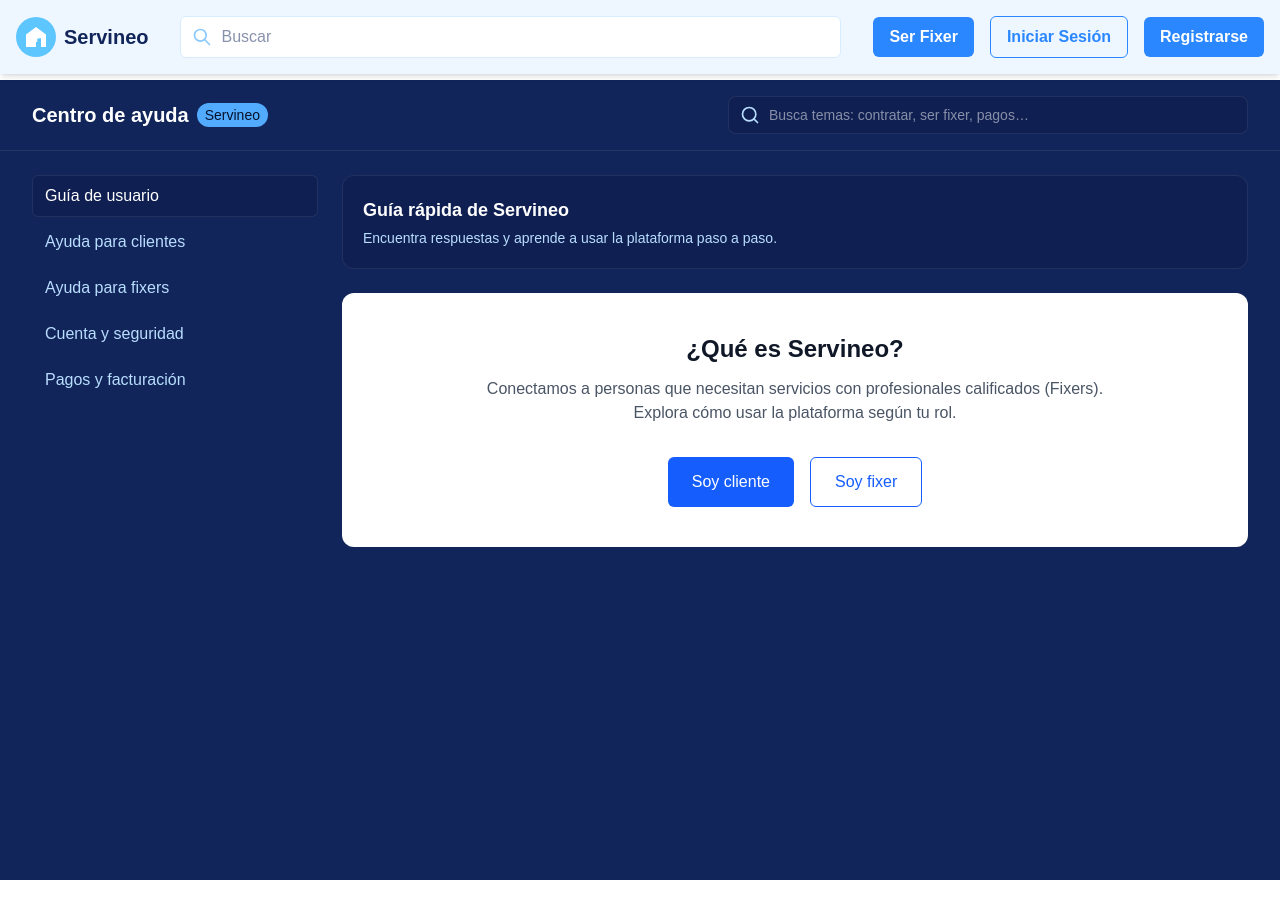
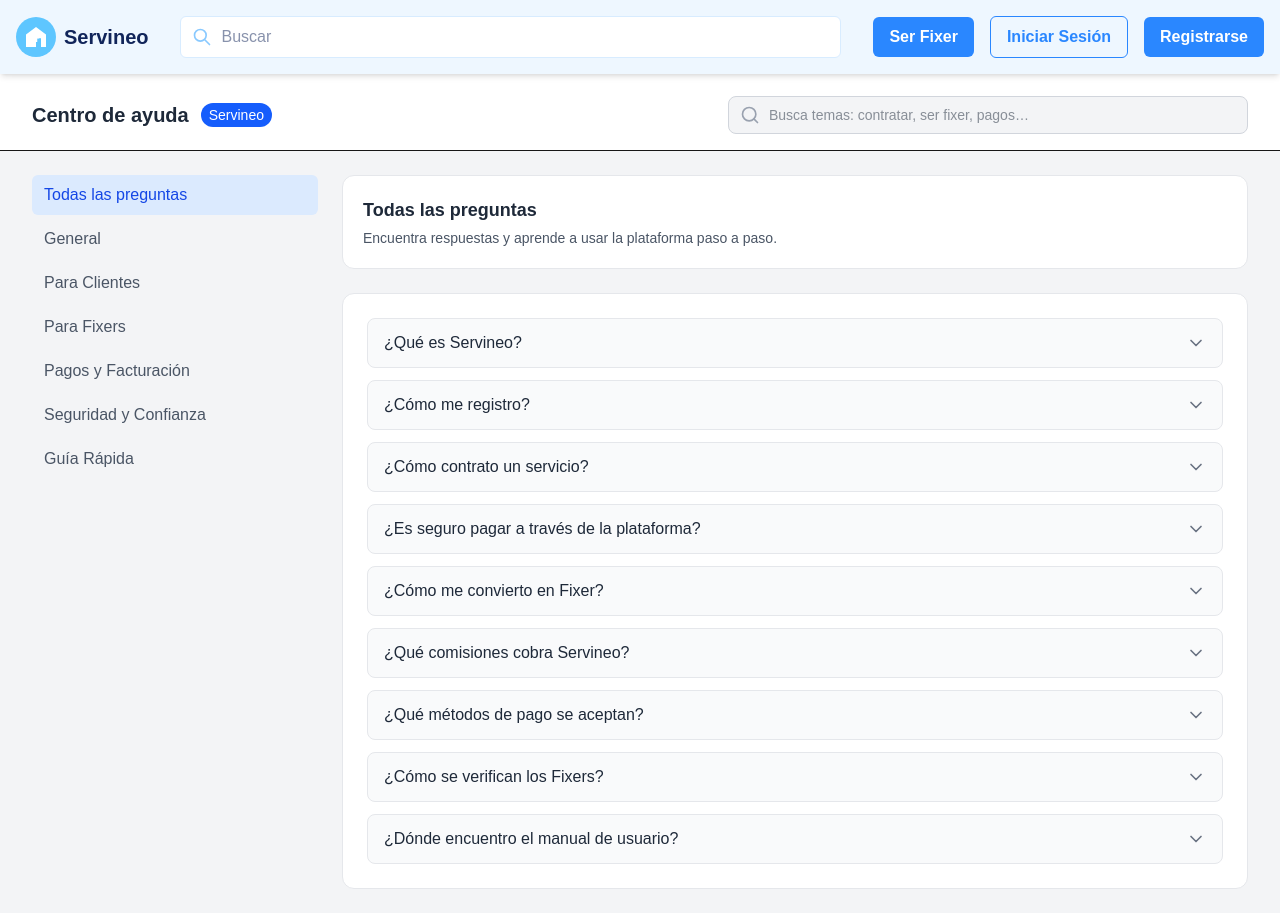
Before and after one commit to robertgt0/alquiler_front, a Next.js app: page /panel in a window 1280 px wide. Before the commit the page ends 880 px from the top, so only its background shows below. Built offline with nearby package versions, Linux system fonts and the light colour scheme.

Commit message:
feat: Mejoras al color del manual de usuario (Banda Fernando)

```diff
--- a/src/app/panel/PanelAyuda.tsx
+++ b/src/app/panel/PanelAyuda.tsx
@@ -1,87 +1,81 @@
+// src/app/components/ayuda/PanelAyuda.tsx
+
 'use client';
-
 import { useMemo, useState } from 'react';
 import { ChevronDown, Search, X } from 'lucide-react';
+import Link from 'next/link';
 
-const COLORS = {
-  base: '#11255a',
-  accent: '#52abff',
-  soft: '#b9ddff',
-  panelBg: '#0f1f51',
-};
-
-type FAQ = { q: string; a: string };
-
-const faqsCliente: FAQ[] = [
-  { q: '¿Cómo busco un servicio?', a: 'Usa el buscador o explora categorías; también puedes usar el mapa en la página principal.' },
-  { q: '¿Cómo contrato a un fixer?', a: 'Entra al perfil del fixer y pulsa “Contratar”. Describe tu necesidad y confirma.' },
-  { q: '¿Cómo se calculan las calificaciones?', a: 'Son un promedio de reseñas de clientes visibles en el perfil del fixer.' },
-];
-
-const faqsFixer: FAQ[] = [
-  { q: '¿Cómo me registro como fixer?', a: 'Desde el menú elige “Ser Fixer”, completa tus datos y valida tu cuenta.' },
-  { q: '¿Cómo recibo solicitudes?', a: 'Los clientes te encuentran por categoría y área. Te notificamos cuando llega una solicitud.' },
-  { q: '¿Cómo mejoro mi visibilidad?', a: 'Completa tu perfil, responde rápido y cuida tus calificaciones.' },
+const faqs = [
+    { id: 'gen-1', cat: 'general', q: '¿Qué es Servineo?', a: 'Servineo es una plataforma que conecta clientes con proveedores de servicios (Fixers) en Cochabamba, Bolivia.' },
+    { id: 'gen-2', cat: 'general', q: '¿Cómo me registro?', a: 'Puedes registrarte como cliente o como fixer usando tu correo electrónico o tu cuenta de Google.' },
+    { id: 'cliente-1', cat: 'cliente', q: '¿Cómo contrato un servicio?', a: 'Busca el servicio que necesitas, revisa los perfiles de los fixers, y haz clic en "Contratar" para enviar tu solicitud.' },
+    { id: 'cliente-2', cat: 'cliente', q: '¿Es seguro pagar a través de la plataforma?', a: 'Sí, utilizamos pasarelas de pago seguras para proteger tu información financiera.' },
+    { id: 'fixer-1', cat: 'fixer', q: '¿Cómo me convierto en Fixer?', a: 'Completa el formulario "Convertirse en Fixer", valida tu identidad y configura tu perfil para empezar a recibir solicitudes.' },
+    { id: 'fixer-2', cat: 'fixer', q: '¿Qué comisiones cobra Servineo?', a: 'Servineo cobra una pequeña comisión por cada trabajo completado a través de la plataforma. Esta comisión nos ayuda a mantener y mejorar el servicio.' },
+    { id: 'pagos-1', cat: 'pagos', q: '¿Qué métodos de pago se aceptan?', a: 'Aceptamos pagos con tarjeta de crédito/débito, transferencias QR y, en algunos casos, efectivo, dependiendo de lo que el Fixer acepte.' },
+    { id: 'seguridad-1', cat: 'seguridad', q: '¿Cómo se verifican los Fixers?', a: 'Los Fixers pasan por un proceso de verificación de identidad para garantizar la confianza y seguridad en la plataforma.' },
+    { id: 'guia-1', cat: 'guia', q: '¿Dónde encuentro el manual de usuario?', a: <p>Puedes acceder al manual de usuario completo haciendo clic aquí: <Link href="/manual-de-usuario" className="text-blue-600 underline">Ver Manual</Link></p> },
 ];
 
 const categorias = [
-  { id: 'guia', label: 'Guía de usuario' },
-  { id: 'cliente', label: 'Ayuda para clientes' },
-  { id: 'fixer', label: 'Ayuda para fixers' },
-  { id: 'cuenta', label: 'Cuenta y seguridad' },
-  { id: 'pagos', label: 'Pagos y facturación' },
+    { id: 'todos', label: 'Todas las preguntas' },
+    { id: 'general', label: 'General' },
+    { id: 'cliente', label: 'Para Clientes' },
+    { id: 'fixer', label: 'Para Fixers' },
+    { id: 'pagos', label: 'Pagos y Facturación' },
+    { id: 'seguridad', label: 'Seguridad y Confianza' },
+    { id: 'guia', label: 'Guía Rápida' },
 ];
 
 export default function PanelAyuda() {
   const [query, setQuery] = useState('');
-  const [cat, setCat] = useState<'guia' | 'cliente' | 'fixer' | 'cuenta' | 'pagos'>('guia');
-  const [open, setOpen] = useState<{ [k: string]: boolean }>({});
+  const [cat, setCat] = useState<string>('todos');
+  const [open, setOpen] = useState<Record<string, boolean>>({});
 
   const faqsFiltradas = useMemo(() => {
-    const pool =
-      cat === 'cliente' ? faqsCliente :
-      cat === 'fixer'   ? faqsFixer   :
-      [...faqsCliente, ...faqsFixer];
+    const lowerQuery = query.toLowerCase();
+    return faqs.filter(faq => {
+      const enCategoria = cat === 'todos' || faq.cat === cat;
+      const coincideBusqueda =
+        !lowerQuery ||
+        faq.q.toLowerCase().includes(lowerQuery) ||
+        (typeof faq.a === 'string' && faq.a.toLowerCase().includes(lowerQuery));
+      return enCategoria && coincideBusqueda;
+    });
+  }, [query, cat]);
 
-    if (!query.trim()) return pool;
-    const q = query.toLowerCase();
-    return pool.filter(({ q: title, a }) =>
-      title.toLowerCase().includes(q) || a.toLowerCase().includes(q)
-    );
-  }, [cat, query]);
+  const categoriaActual = categorias.find(c => c.id === cat) ?? categorias[0];
 
   return (
-    <div className="min-h-screen w-full flex flex-col" style={{ backgroundColor: COLORS.base }}>
+    // CAMBIO: Fondo principal a un gris claro.
+    <div className="min-h-screen w-full flex flex-col bg-gray-100">
       {/* Header */}
-      <header className="sticky top-0 z-40 border-b" style={{ borderColor: 'rgba(255,255,255,0.08)' }}>
+      {/* CAMBIO: Header con fondo blanco y colores de texto de la marca. */}
+      <header className="sticky top-0 z-40 border-b bg-white">
         <div className="max-w-7xl mx-auto px-4 sm:px-6 lg:px-8 py-4">
-          <div className="flex flex-col sm:flex-row items-center gap-3">
-            <div className="flex items-center gap-2 w-full sm:w-auto">
-              <span className="text-white font-semibold text-xl">Centro de ayuda</span>
-              <span className="text-sm px-2 py-0.5 rounded-full" style={{ backgroundColor: COLORS.accent, color: '#05122e' }}>
+          <div className="flex flex-col sm:flex-row items-center gap-4">
+            <div className="flex items-center gap-3 w-full sm:w-auto">
+              <span className="text-gray-800 font-semibold text-xl">Centro de ayuda</span>
+              <span className="text-sm px-2 py-0.5 rounded-full bg-blue-600 text-white font-medium">
                 Servineo
               </span>
             </div>
+            {/* CAMBIO: Buscador con estilo claro. */}
             <div className="relative w-full sm:ml-auto sm:w-[520px]">
-              <Search className="absolute left-3 top-1/2 -translate-y-1/2 w-5 h-5" color={COLORS.soft} />
+              <Search className="absolute left-3 top-1/2 -translate-y-1/2 w-5 h-5 text-gray-400" />
               <input
                 value={query}
                 onChange={(e) => setQuery(e.target.value)}
                 placeholder="Busca temas: contratar, ser fixer, pagos…"
-                className="w-full rounded-lg pl-10 pr-10 py-2 text-sm outline-none"
-                style={{
-                  backgroundColor: COLORS.panelBg,
-                  color: 'white',
-                  border: '1px solid rgba(255,255,255,0.08)',
-                }}
+                className="w-full rounded-lg pl-10 pr-10 py-2 text-sm text-gray-800 outline-none bg-gray-100 border border-gray-300 focus:ring-2 focus:ring-blue-500"
               />
               {!!query && (
                 <button
                   onClick={() => setQuery('')}
-                  className="absolute right-2 top-1/2 -translate-y-1/2 p-1 rounded hover:bg-white/10"
+                  className="absolute right-2 top-1/2 -translate-y-1/2 p-1 rounded hover:bg-gray-200"
                   aria-label="Limpiar búsqueda"
                 >
-                  <X className="w-4 h-4" color={COLORS.soft} />
+                  <X className="w-4 h-4 text-gray-500" />
                 </button>
               )}
             </div>
@@ -93,6 +87,7 @@ export default function PanelAyuda() {
       <div className="flex-1">
         <div className="max-w-7xl mx-auto px-4 sm:px-6 lg:px-8 py-6 grid grid-cols-1 md:grid-cols-12 gap-6">
           {/* Sidebar */}
+          {/* CAMBIO: Sidebar con tema claro. */}
           <aside className="md:col-span-4 lg:col-span-3">
             <nav className="space-y-1">
               {categorias.map((c) => {
@@ -101,12 +96,11 @@ export default function PanelAyuda() {
                   <button
                     key={c.id}
                     onClick={() => setCat(c.id as typeof cat)}
-                    className="w-full text-left px-3 py-2 rounded-md transition-colors"
-                    style={{
-                      backgroundColor: active ? COLORS.panelBg : 'transparent',
-                      color: active ? '#ffffff' : COLORS.soft,
-                      border: active ? '1px solid rgba(255,255,255,0.08)' : '1px solid transparent',
-                    }}
+                    className={`w-full text-left px-3 py-2 rounded-md transition-colors font-medium ${
+                      active
+                        ? 'bg-blue-100 text-blue-700'
+                        : 'text-gray-600 hover:bg-gray-200 hover:text-gray-800'
+                    }`}
                   >
                     {c.label}
                   </button>
@@ -117,67 +111,52 @@ export default function PanelAyuda() {
 
           {/* Main */}
           <main className="md:col-span-8 lg:col-span-9 space-y-6">
-            <section className="rounded-xl p-5" style={{ backgroundColor: COLORS.panelBg, border: '1px solid rgba(255,255,255,0.08)' }}>
-              <h2 className="text-white text-lg font-semibold mb-1">
-                {cat === 'guia' ? 'Guía rápida de Servineo' :
-                 cat === 'cliente' ? 'Ayuda para clientes' :
-                 cat === 'fixer' ? 'Ayuda para fixers' :
-                 cat === 'pagos' ? 'Pagos y facturación' : 'Cuenta y seguridad'}
+            {/* CAMBIO: Tarjeta de cabecera con tema claro. */}
+            <section className="rounded-xl p-5 bg-white border border-gray-200">
+              <h2 className="text-gray-800 text-lg font-semibold mb-1">
+                {categoriaActual.label}
               </h2>
-              <p className="text-sm" style={{ color: COLORS.soft }}>
+              <p className="text-sm text-gray-600">
                 Encuentra respuestas y aprende a usar la plataforma paso a paso.
               </p>
             </section>
 
-            {/* Vista: Guía rápida (intro integrada) */}
+            {/* Guía rápida: Ya usa un estilo similar, solo se asegura la consistencia. */}
             {cat === 'guia' && (
-              <section className="rounded-xl overflow-hidden bg-white">
-                <div className="p-6 md:p-10">
-                  <h3 className="text-2xl font-semibold text-gray-900 mb-3 text-center">¿Qué es Servineo?</h3>
-                  <p className="text-gray-600 text-center max-w-2xl mx-auto mb-8">
-                    Conectamos a personas que necesitan servicios con profesionales calificados (Fixers).
-                    Explora cómo usar la plataforma según tu rol.
+              <section className="rounded-xl overflow-hidden bg-white border border-gray-200">
+                <div className="p-6">
+                  <h3 className="font-semibold text-lg text-gray-800 mb-3">Guía de Usuario de Servineo</h3>
+                  <p className="text-sm text-gray-600 mb-4">
+                    ¿Prefieres una guía más detallada? Visita nuestro manual de usuario completo para aprender todo sobre Servineo.
                   </p>
-                  <div className="flex flex-col sm:flex-row gap-4 justify-center">
+                  <Link href="/manual-de-usuario">
                     <button
-                      onClick={() => setCat('cliente')}
-                      className="px-6 py-3 bg-blue-600 text-white rounded-md hover:bg-blue-700 transition-colors"
+                      className="px-6 py-2 bg-blue-600 text-white rounded-lg hover:bg-blue-700 font-semibold text-sm shadow-md transform transition-transform duration-300 ease-in-out hover:scale-105"
                     >
-                      Soy cliente
+                      Ir al Manual de Usuario
                     </button>
-                    <button
-                      onClick={() => setCat('fixer')}
-                      className="px-6 py-3 border border-blue-600 text-blue-600 rounded-md hover:bg-blue-50 transition-colors"
-                    >
-                      Soy fixer
-                    </button>
-                  </div>
+                  </Link>
                 </div>
               </section>
             )}
 
-            {/* Vistas: Cliente / Fixer (FAQs) */}
+            {/* FAQs */}
             {cat !== 'guia' && (
-              <section
-                className="rounded-xl p-4 md:p-6 space-y-3"
-                style={{ backgroundColor: COLORS.panelBg, border: '1px solid rgba(255,255,255,0.08)' }}
-              >
-                {(faqsFiltradas.length ? faqsFiltradas : [{
-                  q: 'No hay resultados para tu búsqueda',
-                  a: 'Intenta con otras palabras o cambia de categoría.',
-                }]).map(({ q, a }, idx) => {
+              // CAMBIO: Contenedor de FAQs y acordeones con tema claro.
+              <section className="rounded-xl bg-white border border-gray-200 p-4 md:p-6 space-y-3">
+                {(faqsFiltradas.length ? faqsFiltradas : [{ q: '...', a: '...' }]).map(({ q, a }, idx) => {
                   const id = `${q}-${idx}`;
                   const isOpen = !!open[id];
                   return (
-                    <div key={id} className="rounded-lg overflow-hidden" style={{ backgroundColor: '#0c1a45' }}>
+                    <div key={id} className="rounded-lg overflow-hidden bg-gray-50 border border-gray-200">
                       <button
                         className="w-full flex items-center justify-between px-4 py-3 text-left"
                         onClick={() => setOpen((o) => ({ ...o, [id]: !isOpen }))}
                       >
-                        <span className="text-white text-sm md:text-base">{q}</span>
-                        <ChevronDown className={`w-5 h-5 transition-transform ${isOpen ? 'rotate-180' : ''}`} color={COLORS.soft} />
+                        <span className="text-gray-800 text-sm md:text-base font-medium">{q}</span>
+                        <ChevronDown className={`w-5 h-5 transition-transform text-gray-500 ${isOpen ? 'rotate-180' : ''}`} />
                       </button>
-                      {isOpen && <div className="px-4 pb-4 text-sm" style={{ color: COLORS.soft }}>{a}</div>}
+                      {isOpen && <div className="px-4 pb-4 text-sm text-gray-600">{a}</div>}
                     </div>
                   );
                 })}
```
Also changed, not shown: src/app/Homepage/page.tsx (+21 -8 lines), src/app/components/guiaUsuarios/GiaUsuariosNuevos.tsx (+5 -5 lines), src/app/components/guiaUsuarios/IntroManual.tsx (+14 -10 lines), src/app/components/guiaUsuarios/ManualIcons.tsx (+22 -16 lines), src/app/components/guiaUsuarios/modalUsuario.tsx (+15 -19 lines).
